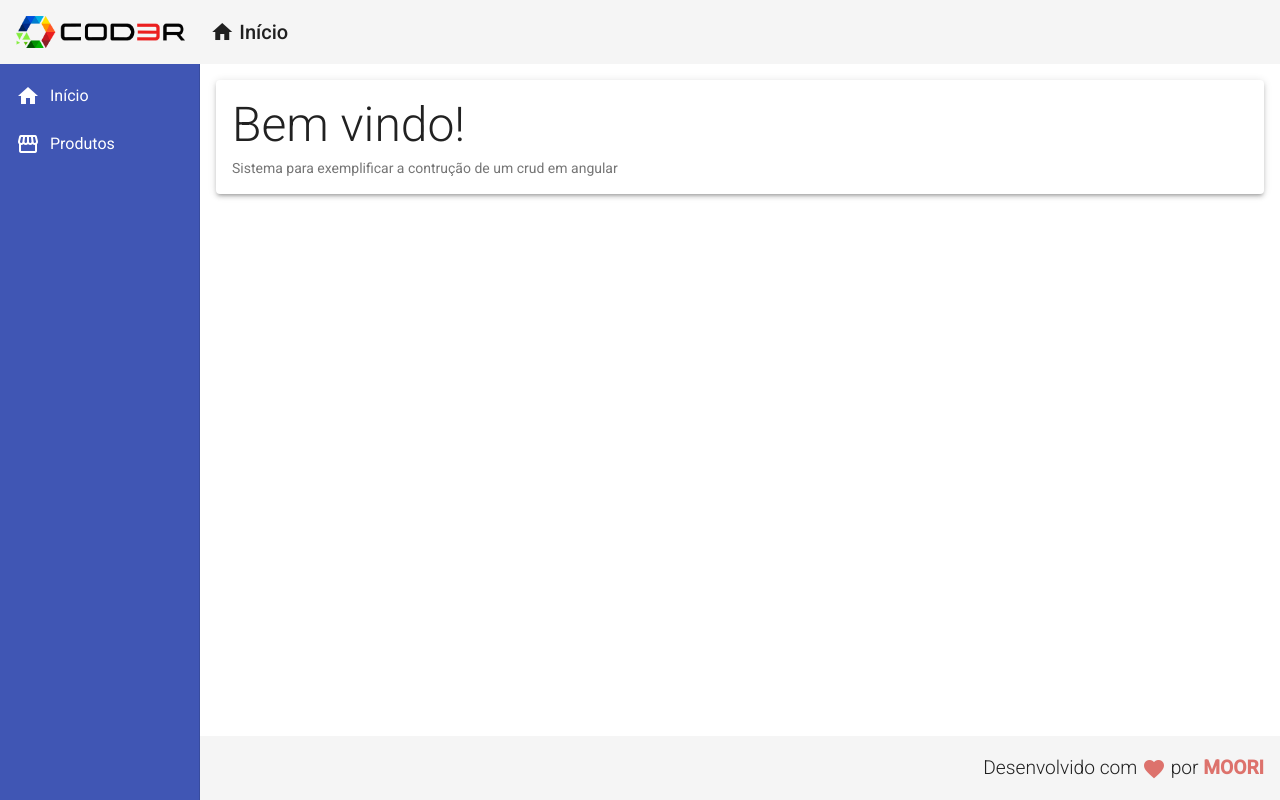
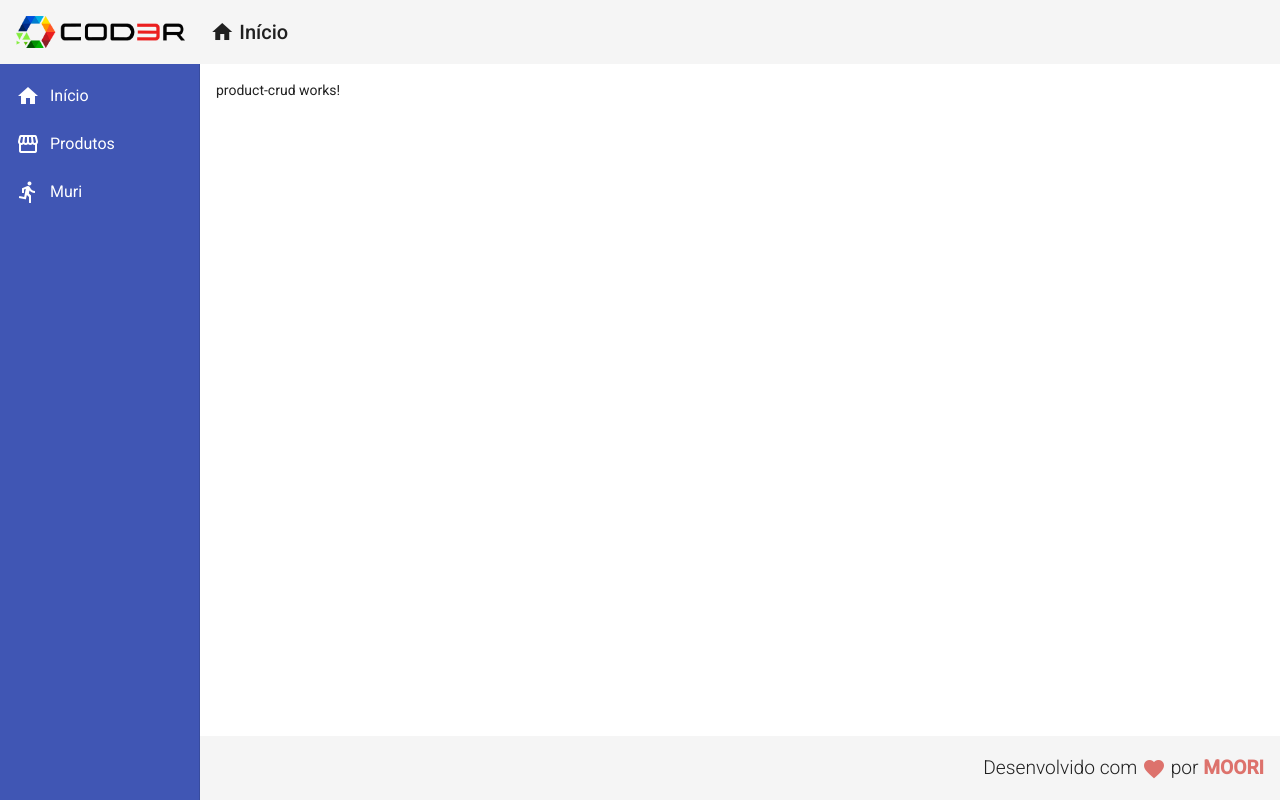
Before and after one commit to VictorPerigo/angular, an Angular app in the folder cadastroDeProdutos/frontend/: page /products in a window 1280 px wide. Before the commit this address led to /. Built offline with nearby package versions, Linux system fonts and the light colour scheme.

Commit message:
router-outlet

```diff
--- a/cadastroDeProdutos/frontend/src/app/app-routing.module.ts
+++ b/cadastroDeProdutos/frontend/src/app/app-routing.module.ts
@@ -1,7 +1,24 @@
 import { NgModule } from '@angular/core';
 import { RouterModule, Routes } from '@angular/router';
 
-const routes: Routes = [];
+import {HomeComponent} from './views/home/home.component'
+import {ProductCrudComponent} from './views/product-crud/product-crud.component'
+import {MuriCrudComponent} from './views/muri-crud/muri-crud.component'
+
+const routes: Routes = [
+  {
+    path: "",
+    component: HomeComponent
+  },
+  {
+    path: "products",
+    component: ProductCrudComponent
+  },
+  {
+    path: "muri",
+    component: MuriCrudComponent
+  }
+];
 
 @NgModule({
   imports: [RouterModule.forRoot(routes)],
--- a/cadastroDeProdutos/frontend/src/app/components/template/nav/nav.component.html
+++ b/cadastroDeProdutos/frontend/src/app/components/template/nav/nav.component.html
@@ -1,15 +1,18 @@
 <mat-sidenav-container class="container">
     <mat-sidenav class="sidenav" mode="side" opened fixedInViewport="true" fixedTopGap="64">
         <mat-nav-list class="nav-list">
-            <a mat-list-item >
+            <a mat-list-item routerLink="/">
                 <i class="material-icons">home</i> Início
             </a>
-            <a mat-list-item>
+            <a mat-list-item routerLink="/products">
                 <i class="material-icons">storefront</i> Produtos
+            </a>
+            <a mat-list-item routerLink="/muri">
+                <i class="material-icons">directions_run</i> Muri
             </a>
         </mat-nav-list>
     </mat-sidenav>
     <mat-sidenav-content class="content">
-        <app-home></app-home>
+        <router-outlet></router-outlet>
     </mat-sidenav-content>
 </mat-sidenav-container>
--- /dev/null
+++ b/cadastroDeProdutos/frontend/src/app/views/muri-crud/muri-crud.component.html
@@ -0,0 +1 @@
+<img src="https://cdn.discordapp.com/attachments/748340007441530940/823693124365975623/unknown.png">
--- /dev/null
+++ b/cadastroDeProdutos/frontend/src/app/views/muri-crud/muri-crud.component.ts
@@ -0,0 +1,15 @@
+import { Component, OnInit } from '@angular/core';
+
+@Component({
+  selector: 'app-muri-crud',
+  templateUrl: './muri-crud.component.html',
+  styleUrls: ['./muri-crud.component.css']
+})
+export class MuriCrudComponent implements OnInit {
+
+  constructor() { }
+
+  ngOnInit(): void {
+  }
+
+}
--- /dev/null
+++ b/cadastroDeProdutos/frontend/src/app/views/product-crud/product-crud.component.html
@@ -0,0 +1 @@
+<p>product-crud works!</p>
--- /dev/null
+++ b/cadastroDeProdutos/frontend/src/app/views/product-crud/product-crud.component.ts
@@ -0,0 +1,15 @@
+import { Component, OnInit } from '@angular/core';
+
+@Component({
+  selector: 'app-product-crud',
+  templateUrl: './product-crud.component.html',
+  styleUrls: ['./product-crud.component.css']
+})
+export class ProductCrudComponent implements OnInit {
+
+  constructor() { }
+
+  ngOnInit(): void {
+  }
+
+}
```
Also changed, not shown: cadastroDeProdutos/frontend/src/app/app.module.ts (+6 -2 lines), cadastroDeProdutos/frontend/src/app/views/home/home.component.css (line endings or trailing spaces), cadastroDeProdutos/frontend/src/app/views/muri-crud/muri-crud.component.css (added), cadastroDeProdutos/frontend/src/app/views/product-crud/product-crud.component.css (added).
